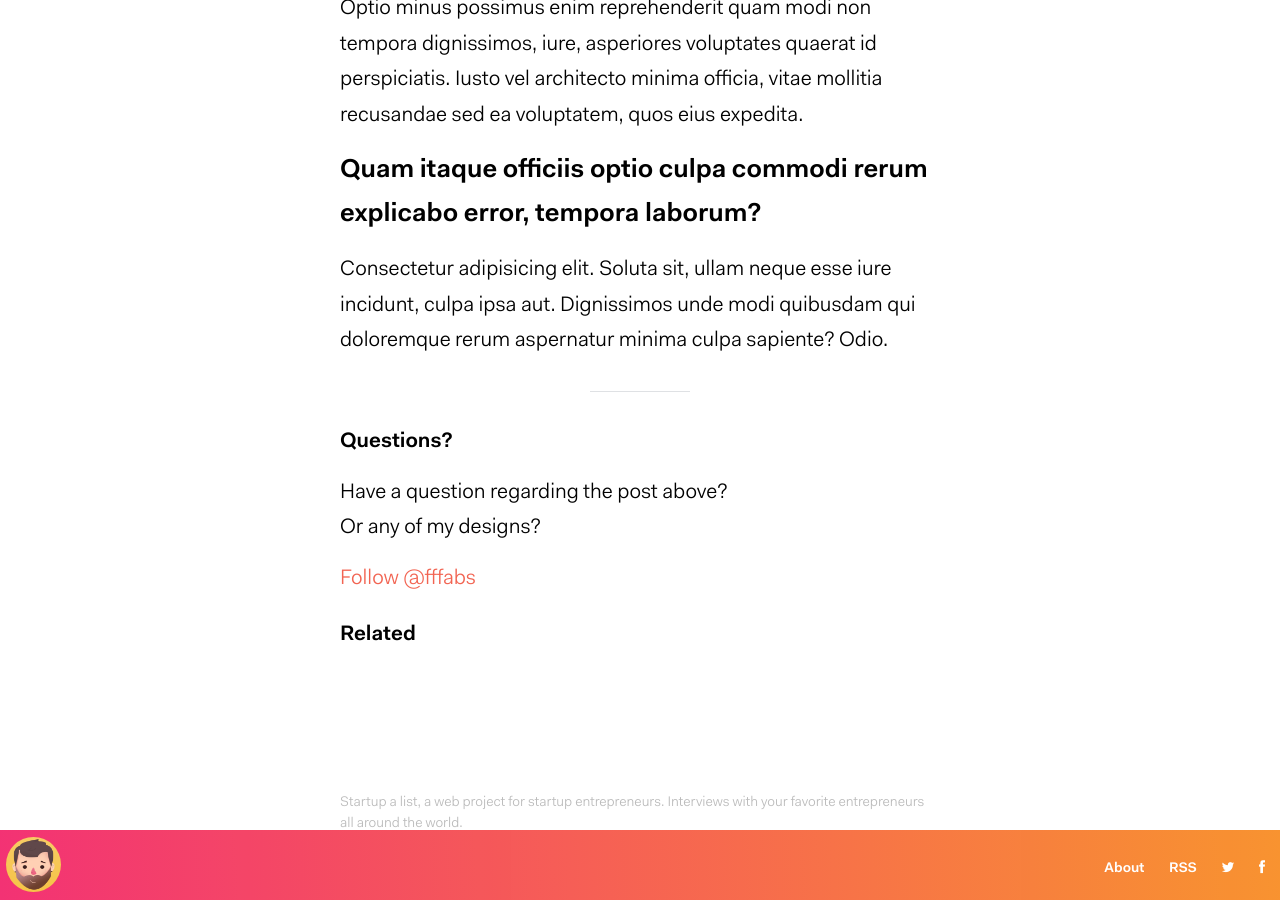
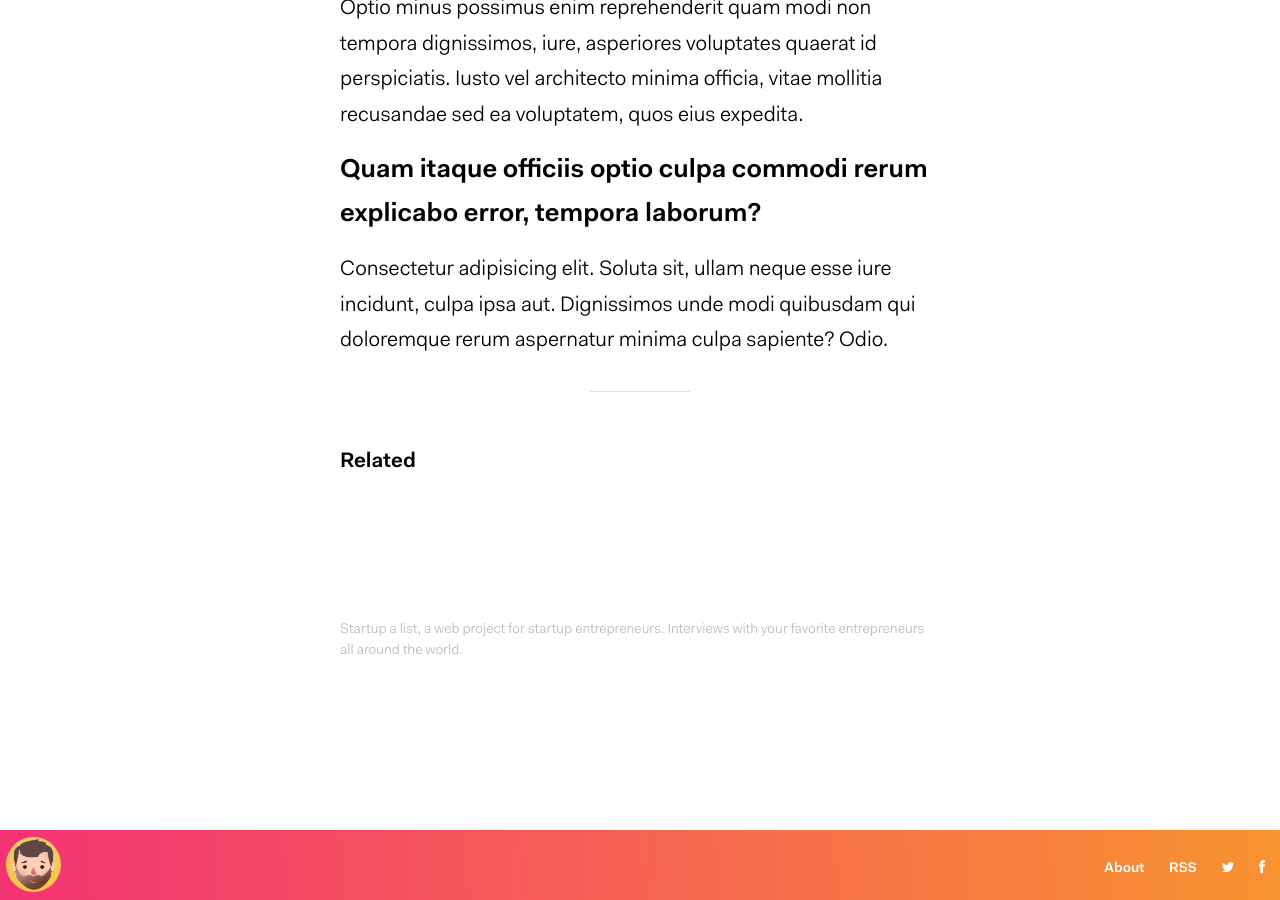
Before and after one commit to kenold/startup-alist, a Jekyll site: the page built from _posts/2016-12-25-carel-pedre.md, in a window 1280 px wide and 900 px high, scrolled down 745 px. Built offline with Jekyll 4.4.1, drawn with Linux system fonts in a browser that asks for light colours; comment, search, counter and statistics services are not loaded.

Commit message:
remove Questions section

```diff
--- a/_layouts/post.html
+++ b/_layouts/post.html
@@ -24,27 +24,6 @@ layout: default
 
   <hr>
 
-  <div class="question">
-    <h2>Questions?</h2>
-    <p>Have a question regarding the post above? <br />Or any of my designs?</p>
-    <a class="twitter-follow-button"
-    href="https://twitter.com/fffabs"
-    data-show-count="true"
-    data-size="large">
-    Follow @fffabs
-    </a>
-    <script type="text/javascript">
-    window.twttr = (function (d, s, id) {
-      var t, js, fjs = d.getElementsByTagName(s)[0];
-      if (d.getElementById(id)) return;
-      js = d.createElement(s); js.id = id;
-      js.src= "https://platform.twitter.com/widgets.js";
-      fjs.parentNode.insertBefore(js, fjs);
-      return window.twttr || (t = { _e: [], ready: function (f) { t._e.push(f) } });
-    }(document, "script", "twitter-wjs"));
-    </script>
-  </div>
-
   <div class="related">
     <h2>Related</h2>
     {% for post in site.related_posts limit:3 %}
```
